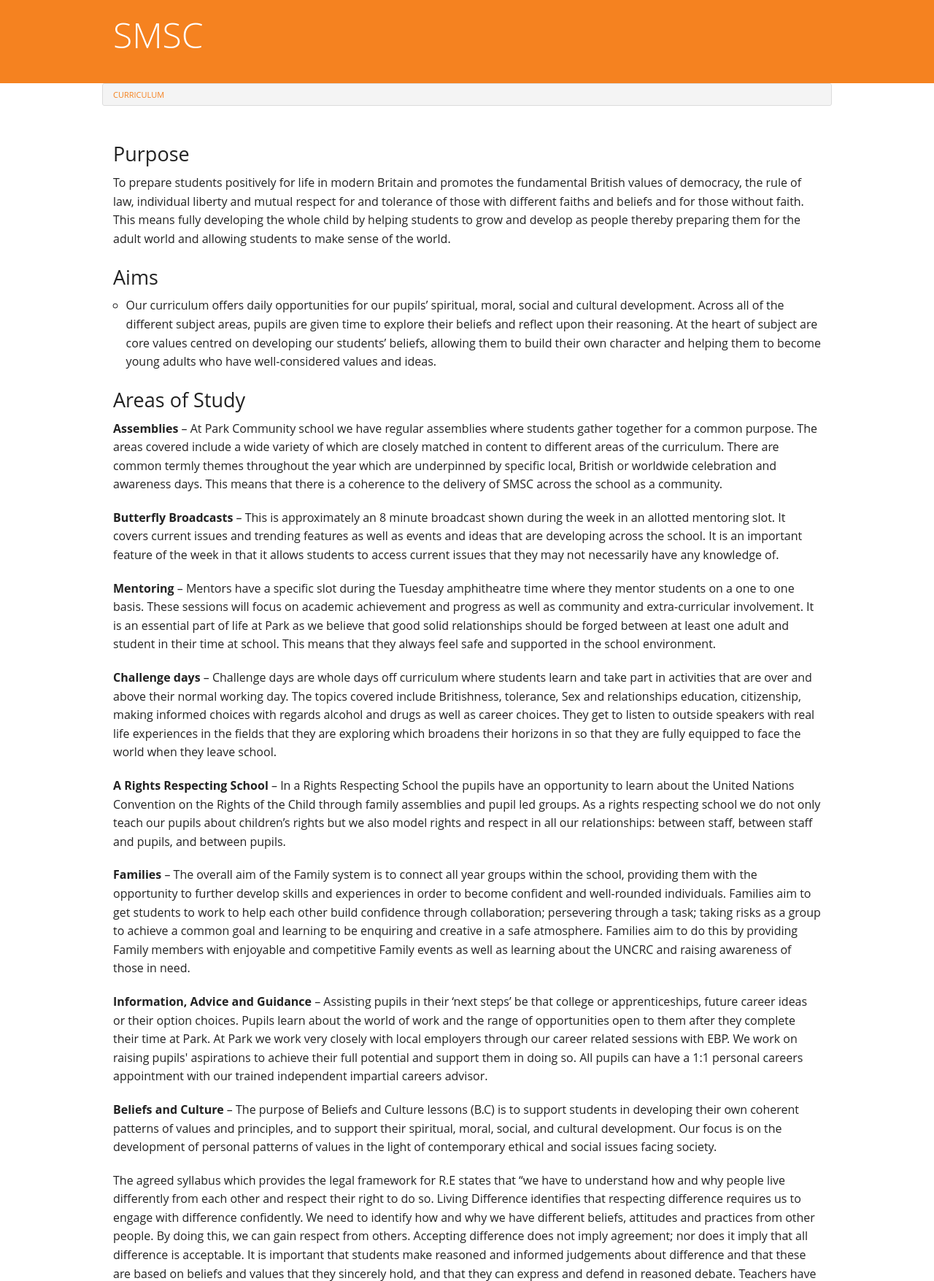
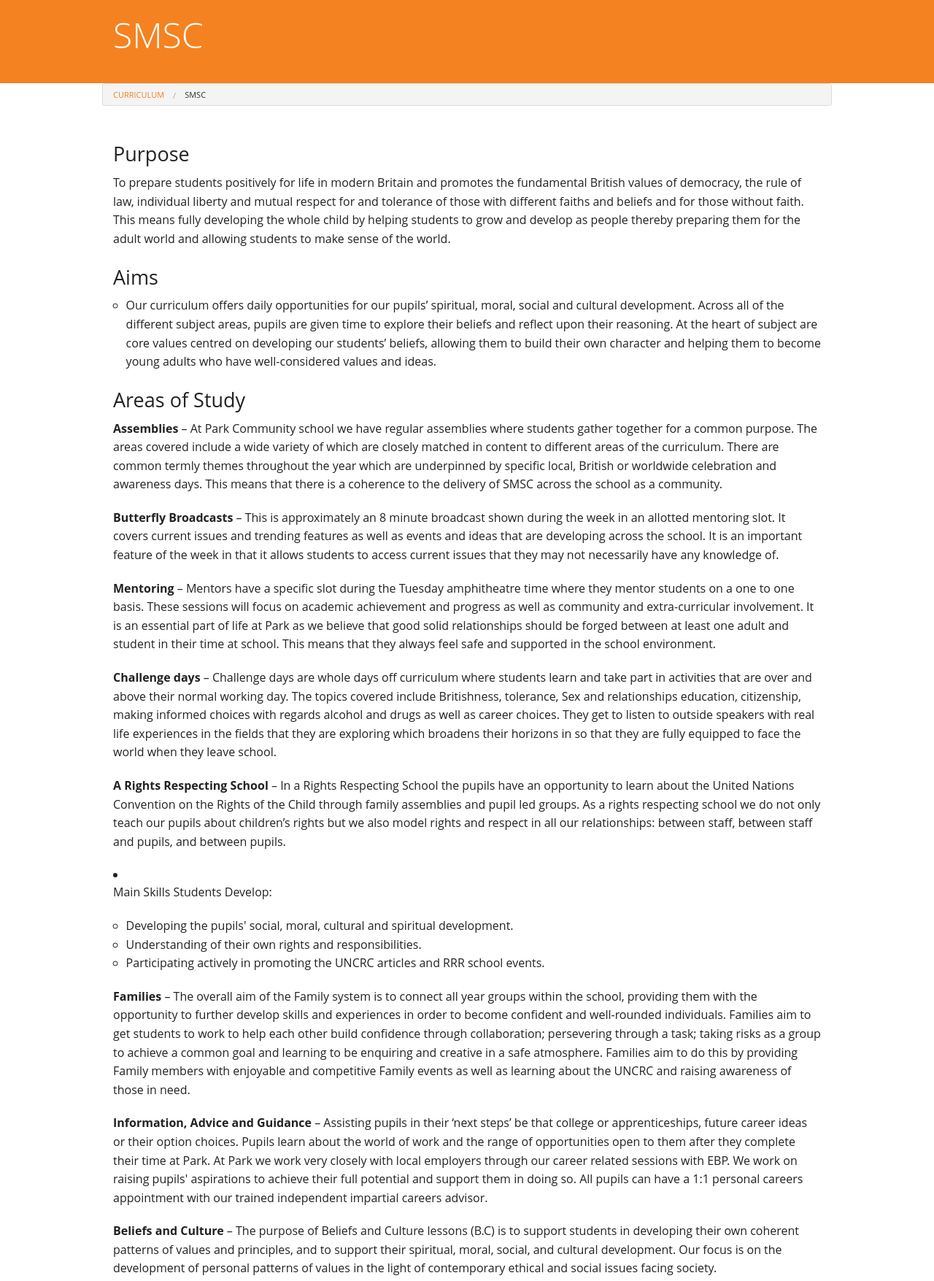
Before and after one commit to Livingdead1989/PCS-Dec2015, a PHP site: page /smsc.php in a window 1280 px wide. Shown: the part 46-1801 px from the top of the page at 73% size. Run offline with PHP 8.4, Linux system fonts and the light colour scheme; some libraries are stand-ins or nearby versions.

Commit message:
SMSC Update

```diff
--- a/smsc.php
+++ b/smsc.php
@@ -22,7 +22,7 @@
 <div class="row">
     <ul class="breadcrumbs" role="menubar" aria-label="breadcrumbs">
         <li role="menuitem"><a href="/curriculum.php">Curriculum</a></li>
-    </ul>
+        <li role="menuitem" class="current"><a href="#">SMSC</a></li>    </ul>
 </div>
 
 <!-- CONTENT -->
@@ -45,18 +45,12 @@
             <p><strong>Challenge days</strong> – Challenge days are whole days off curriculum where students learn and take part in activities that are over and above their normal working day. The topics covered include Britishness, tolerance, Sex and relationships education, citizenship, making informed choices with regards alcohol and drugs as well as career choices.  They get to listen to outside speakers with real life experiences in the fields that they are exploring which broadens their horizons in so that they are fully equipped to face the world when they leave school.</p>
             <p><strong>A Rights Respecting School</strong> – In a Rights Respecting School the pupils have an opportunity to learn about the United Nations Convention on the Rights of the Child through family assemblies and pupil led groups. As a rights respecting school we do not only teach our pupils about children’s rights but we also model rights and respect in all our relationships: between staff, between staff and pupils, and between pupils.</p>
 
-            <ul class="accordion" data-accordion role="tablist">
-
                 <li class="accordion-navigation">
-                    <div id="panel1d" class="content" role="tabpanel" aria-labelledby="panel1d-heading">
-                        <p class="text-capitalize">Main skills students develop:</p>
+                    <p class="text-capitalize">Main skills students develop:</p>
                         <ul class="circle">
                             <li>Developing the pupils' social, moral, cultural and spiritual development.</li>
                             <li>Understanding of their own rights and responsibilities.</li>
                             <li>Participating actively in promoting the UNCRC articles and RRR school events.</li>
-                        </ul>
-                    </div>
-                </li>
             </ul>
              <p><strong>Families</strong> – The overall aim of the Family system is to connect all year groups within the school, providing them with the opportunity to further develop skills and experiences in order to become confident and well-rounded individuals. Families aim to get students to work to help each other build confidence through collaboration; persevering through a task; taking risks as a group to achieve a common goal and learning to be enquiring and creative in a safe atmosphere. Families aim to do this by providing Family members with enjoyable and competitive Family events as well as learning about the UNCRC and raising awareness of those in need.</p>
 
@@ -124,7 +118,7 @@
             </ul>
 
             <h4>SMSC Overview</h4>
-            <p>Please click <a href="/assets/curriculum/yr8-options.pdf" target="_blank">here</a> for an overview of SMSC.</p>
+            <p>Please click <a href="/assets/curriculum/smsc.pdf" target="_blank">here</a> for an overview of SMSC.</p>
         </div>
 
     </div>
```
Also changed, not shown: 1 other file.
